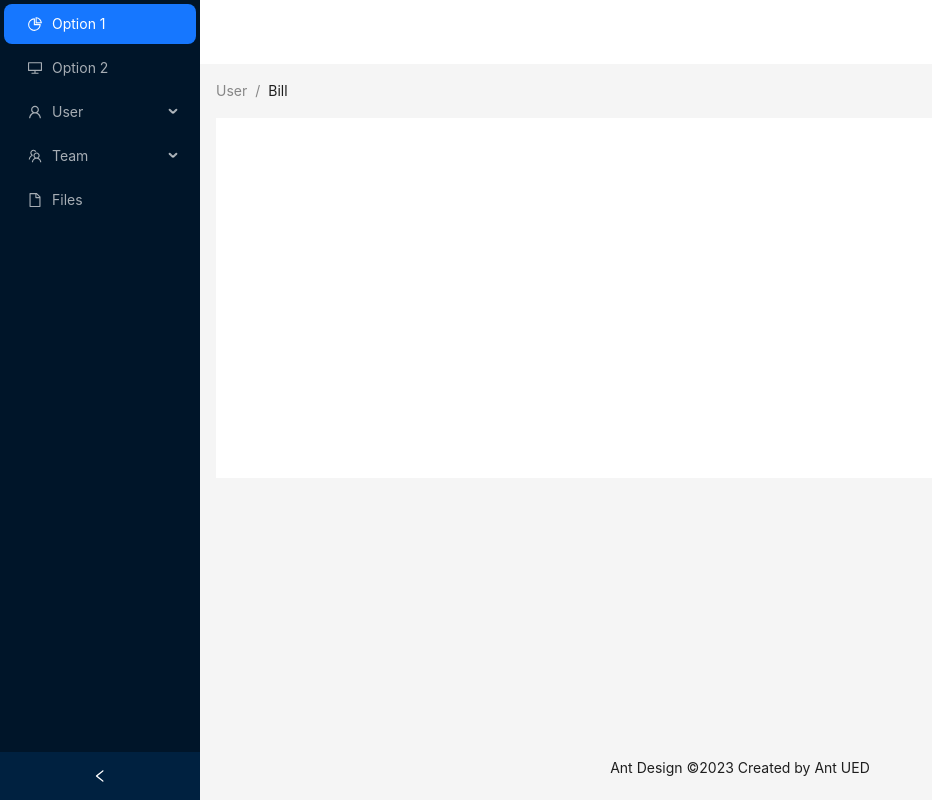
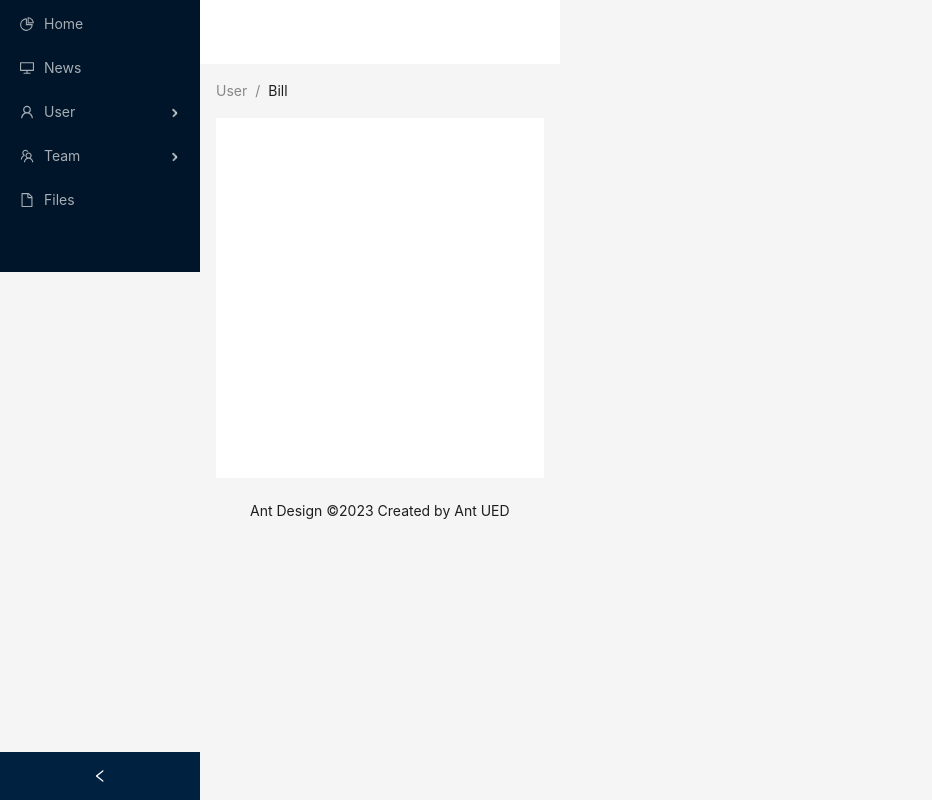
Before and after one commit to hasanshahriar32/level2-nextjs_intro, a Next.js app: page / in a window 1280 px wide. Shown: the whole page, without its empty margins (0-932 px from the left). Built offline with nearby package versions, Linux system fonts and the light colour scheme.

Commit message:
fixed all layout

```diff
--- a/package.json
+++ b/package.json
@@ -10,9 +10,11 @@
   },
   "dependencies": {
     "@ant-design/cssinjs": "^1.17.0",
+    "@zeit/next-less": "^1.0.1",
     "antd": "^5.8.6",
     "eslint": "8.48.0",
     "eslint-config-next": "13.4.19",
+    "less": "^2.7.3",
     "next": "13.4.19",
     "react": "18.2.0",
     "react-dom": "18.2.0"
--- a/src/components/Main/Home/Home.js
+++ b/src/components/Main/Home/Home.js
@@ -36,24 +36,6 @@ const Home = ({ children }) => {
     token: { colorBgContainer },
   } = theme.useToken();
   return (
-    <Layout
-      style={{
-        minHeight: "100vh",
-      }}
-    >
-      <Sider
-        collapsible
-        collapsed={collapsed}
-        onCollapse={(value) => setCollapsed(value)}
-      >
-        <div className="demo-logo-vertical" />
-        <Menu
-          theme="dark"
-          defaultSelectedKeys={["1"]}
-          mode="inline"
-          items={items}
-        />
-      </Sider>
     <Layout>
       <Header
         style={{
@@ -92,7 +74,6 @@ const Home = ({ children }) => {
         Ant Design ©2023 Created by Ant UED
       </Footer>
     </Layout>
-    </Layout>
   );
 };
 export default Home;
--- a/src/components/Main/Sider.js
+++ b/src/components/Main/Sider.js
@@ -1,5 +1,5 @@
-import React from "react";
-
+import React, { useState } from "react";
+import { Layout, Menu } from "antd";
 import {
   DesktopOutlined,
   FileOutlined,
@@ -7,9 +7,10 @@ import {
   TeamOutlined,
   UserOutlined,
 } from "@ant-design/icons";
-import { useState } from "react";
-import { Menu } from "antd";
+import Link from "next/link";
+
 const { Sider } = Layout;
+
 function getItem(label, key, icon, children) {
   return {
     key,
@@ -18,9 +19,10 @@ function getItem(label, key, icon, children) {
     label,
   };
 }
+
 const items = [
-  getItem("Option 1", "1", <PieChartOutlined />),
-  getItem("Option 2", "2", <DesktopOutlined />),
+  getItem("Home", "/", <PieChartOutlined />),
+  getItem("News", "news", <DesktopOutlined />),
   getItem("User", "sub1", <UserOutlined />, [
     getItem("Tom", "3"),
     getItem("Bill", "4"),
@@ -32,24 +34,41 @@ const items = [
   ]),
   getItem("Files", "9", <FileOutlined />),
 ];
+
 const SiderComponent = () => {
   const [collapsed, setCollapsed] = useState(false);
+
   return (
     <div>
-      <Sider
-        collapsible
-        collapsed={collapsed}
-        onCollapse={(value) => setCollapsed(value)}
-      >
+      <Sider collapsible collapsed={collapsed} onCollapse={setCollapsed}>
         <div className="demo-logo-vertical" />
-        <Menu
-          theme="dark"
-          defaultSelectedKeys={["1"]}
-          mode="inline"
-          items={items}
-        />
+        <Menu theme="dark" mode="vertical" defaultSelectedKeys={["1"]}>
+          {items.map((item) => {
+            if (item.children) {
+              return (
+                <Menu.SubMenu
+                  key={item.key}
+                  icon={item.icon}
+                  title={item.label}
+                >
+                  {item.children.map((child) => (
+                    <Menu.Item key={child.key}>
+                      <Link href={child.label}>
+                        {child.label} {/* Removed <a> */}
+                      </Link>
+                    </Menu.Item>
+                  ))}
+                </Menu.SubMenu>
+              );
+            }
+            return (
+              <Menu.Item key={item.key} icon={item.icon}>
+                <Link href={item.key}>{item.label}</Link>
+              </Menu.Item>
+            );
+          })}
+        </Menu>
       </Sider>
-      ;
     </div>
   );
 };
--- a/src/components/layout.js
+++ b/src/components/layout.js
@@ -1,9 +1,14 @@
-export default function Layout({ children }) {
+import SiderComponent from "./Main/Sider";
+import { Layout } from "antd";
+export default function MainLayout({ children }) {
   return (
-    <>
-      {/* <Navbar /> */}
+    <Layout
+      style={{
+        minHeight: "100vh",
+      }}
+    >
+      <SiderComponent />
       <main>{children}</main>
-      {/* <Footer /> */}
-    </>
+    </Layout>
   );
 }
--- a/src/pages/index.js
+++ b/src/pages/index.js
@@ -1,10 +1,10 @@
 import Home from "@/components/Main/Home/Home";
-import Layout from "@/components/layout";
+import MainLayout from "@/components/layout";
 
 export default function Page() {
   return <Home></Home>;
 }
 
 Page.getLayout = function getLayout(page) {
-  return <Layout>{page}</Layout>;
+  return <MainLayout>{page}</MainLayout>;
 };
--- a/src/pages/news/index.js
+++ b/src/pages/news/index.js
@@ -1,12 +1,12 @@
-import Layout from "@/components/layout";
+import MainLayout from "@/components/layout";
 import React from "react";
 
 const Newses = () => {
-  return <div></div>;
+  return <div>this is the news section</div>;
 };
 
 export default Newses;
 
 Newses.getLayout = function getLayout(page) {
-  return <Layout>{page}</Layout>;
+  return <MainLayout>{page}</MainLayout>;
 };
```
Also changed, not shown: 1 other file (tests, documents, lock files or other folders). Lines whose indentation alone changed are shown as unchanged.
